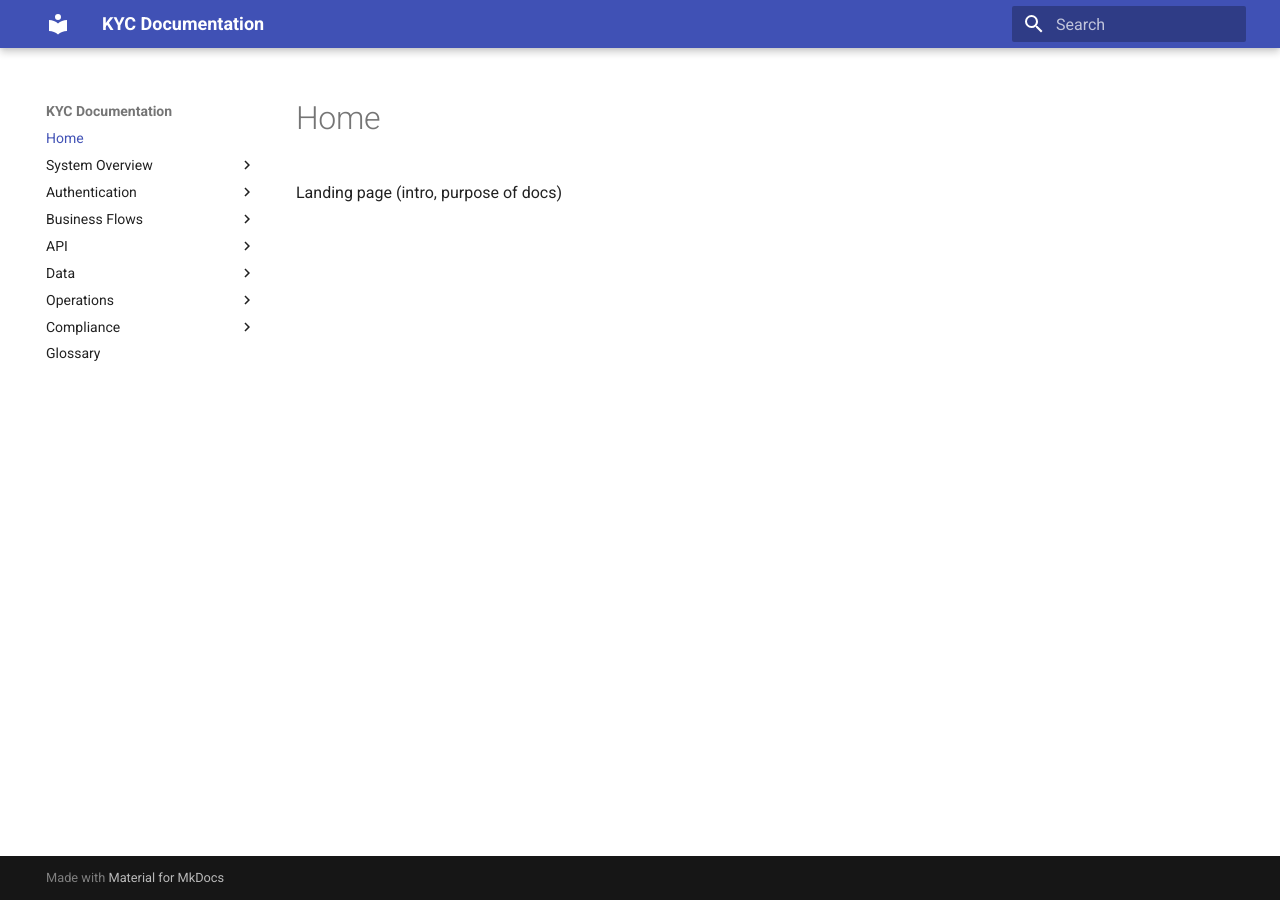
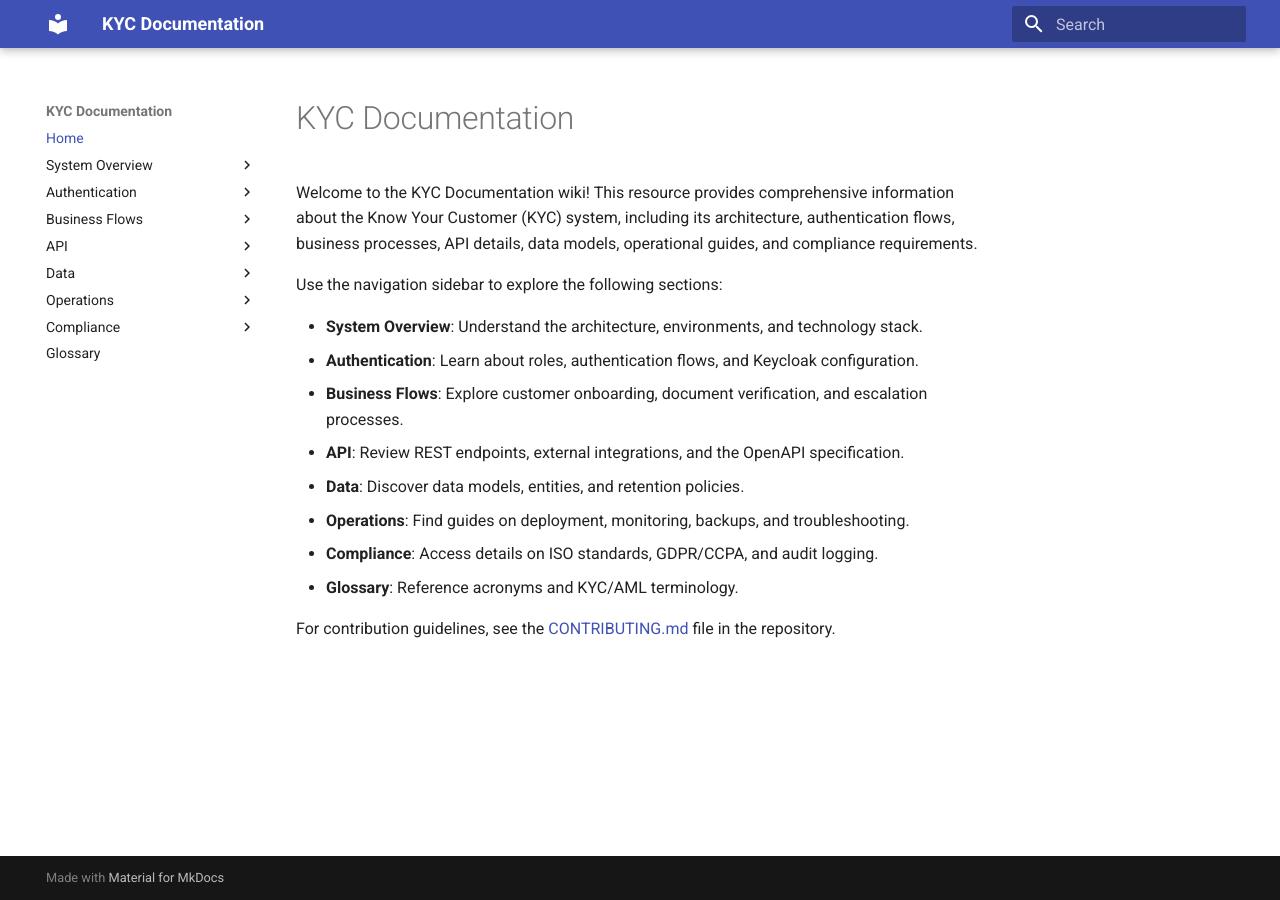
Before and after one commit to ezart-gratis/kyc-docs, an MkDocs documentation site: the page built from docs/index.md, in a window 1280 px wide. Built offline with MkDocs 1.6.1 and Material for MkDocs 9.7.7, drawn with Linux system fonts in a browser that asks for light colours.

Commit message:
updated landing page

```diff
--- a/docs/index.md
+++ b/docs/index.md
@@ -1 +1,16 @@
-Landing page (intro, purpose of docs)
+# KYC Documentation
+
+Welcome to the KYC Documentation wiki! This resource provides comprehensive information about the Know Your Customer (KYC) system, including its architecture, authentication flows, business processes, API details, data models, operational guides, and compliance requirements.
+
+Use the navigation sidebar to explore the following sections:
+
+- **System Overview**: Understand the architecture, environments, and technology stack.
+- **Authentication**: Learn about roles, authentication flows, and Keycloak configuration.
+- **Business Flows**: Explore customer onboarding, document verification, and escalation processes.
+- **API**: Review REST endpoints, external integrations, and the OpenAPI specification.
+- **Data**: Discover data models, entities, and retention policies.
+- **Operations**: Find guides on deployment, monitoring, backups, and troubleshooting.
+- **Compliance**: Access details on ISO standards, GDPR/CCPA, and audit logging.
+- **Glossary**: Reference acronyms and KYC/AML terminology.
+
+For contribution guidelines, see the [CONTRIBUTING.md](/CONTRIBUTING.md) file in the repository.
```
